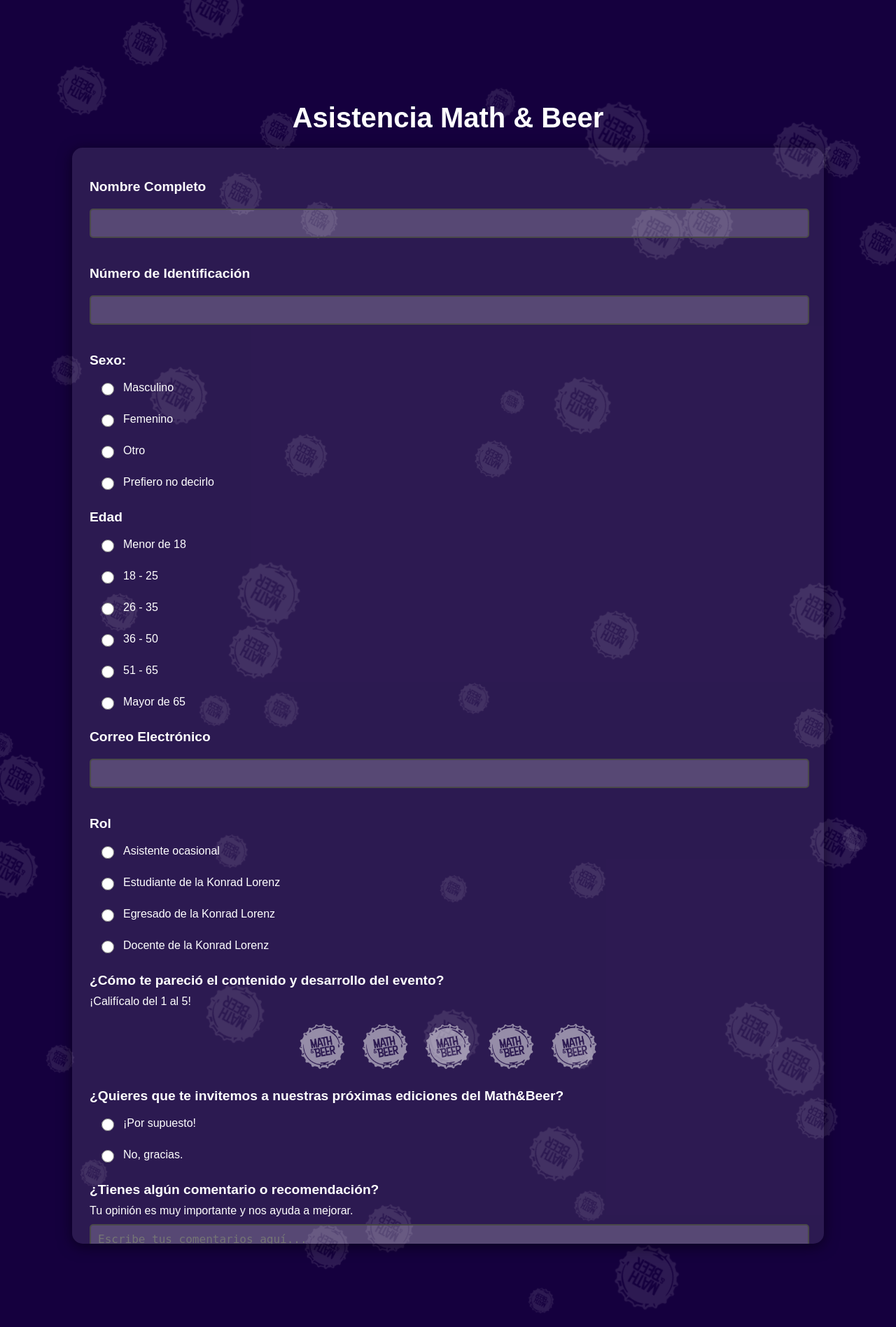
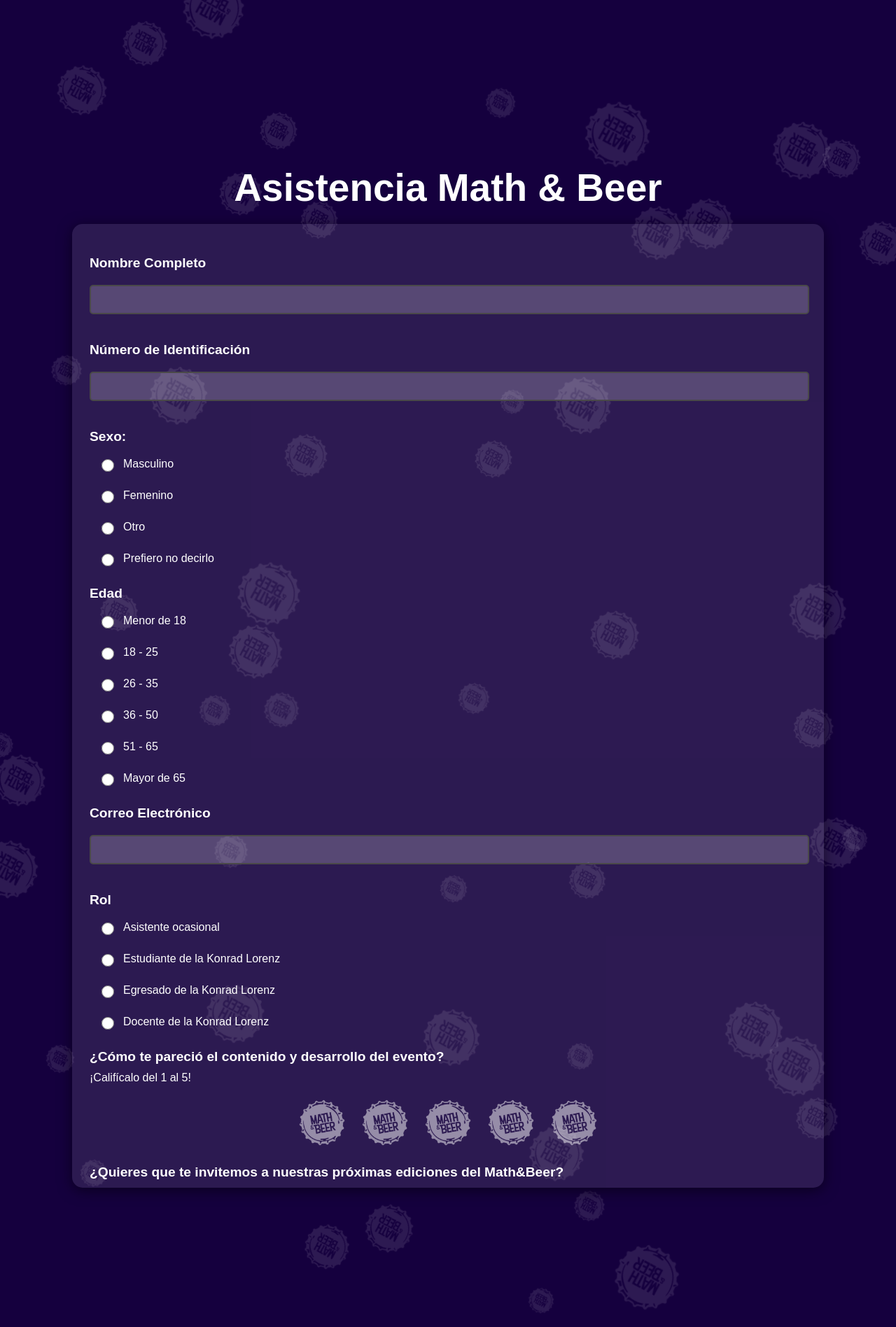
Before and after one commit to Nickdiaz14/Binary-Puzzle, a Flask app: page /forms in a window 1280 px wide. Shown: the whole page at 70% size. Run offline with Flask 3, Linux system fonts and the light colour scheme; some libraries are stand-ins or nearby versions.

Commit message:
Finish the forms view 4.0

```diff
--- a/templates/forms.html
+++ b/templates/forms.html
@@ -56,7 +56,7 @@
             padding: 25px;
             box-shadow: 0 4px 20px rgba(0, 0, 0, 0.5);
             width: 80%;
-            max-height: 80vh; /* Establece una altura máxima */
+            max-height: 70vh; /* Establece una altura máxima */
             overflow-y: auto; /* Habilita el desplazamiento vertical */
         }
 
@@ -175,7 +175,7 @@
         <div id="overlay-buttons"></div>
     </div>
 
-    <h1 style="font-size: 40px;">Asistencia Math & Beer</h1>
+    <h1 style="font-size: 55px;">Asistencia Math & Beer</h1>
     <form id="your-form-id" onsubmit="submitForm(event)">
         <label class="titulo-pregunta">Nombre Completo</label>
         <input type="text" name="nombre_completo" required><br>
```
